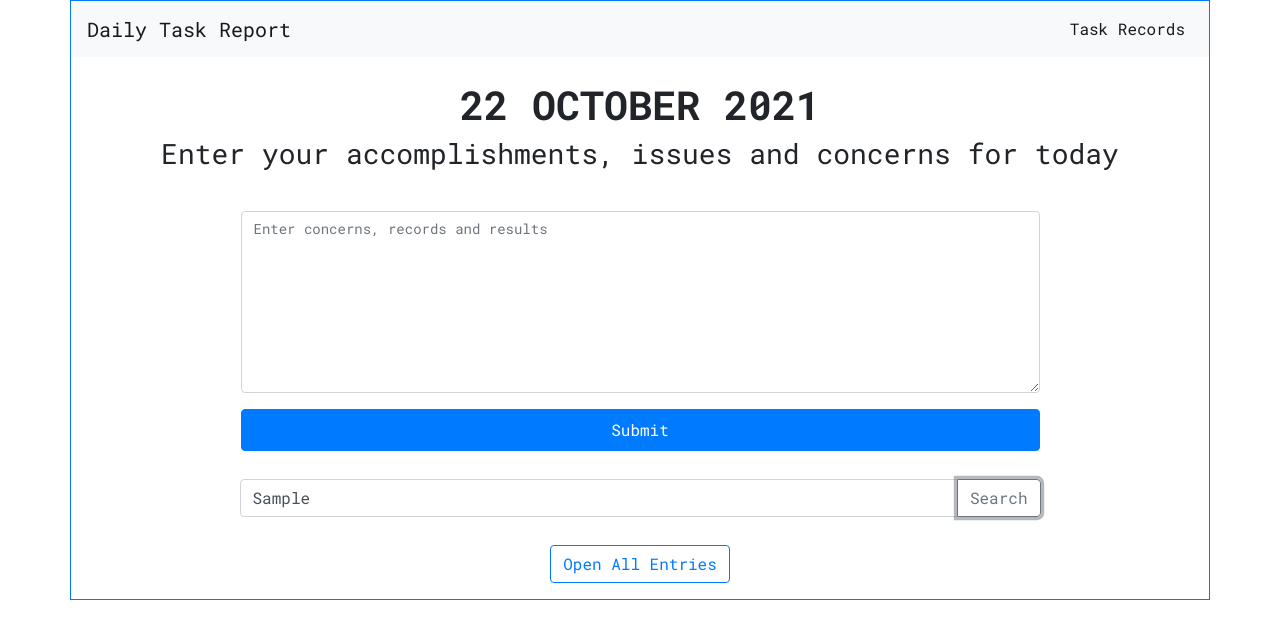
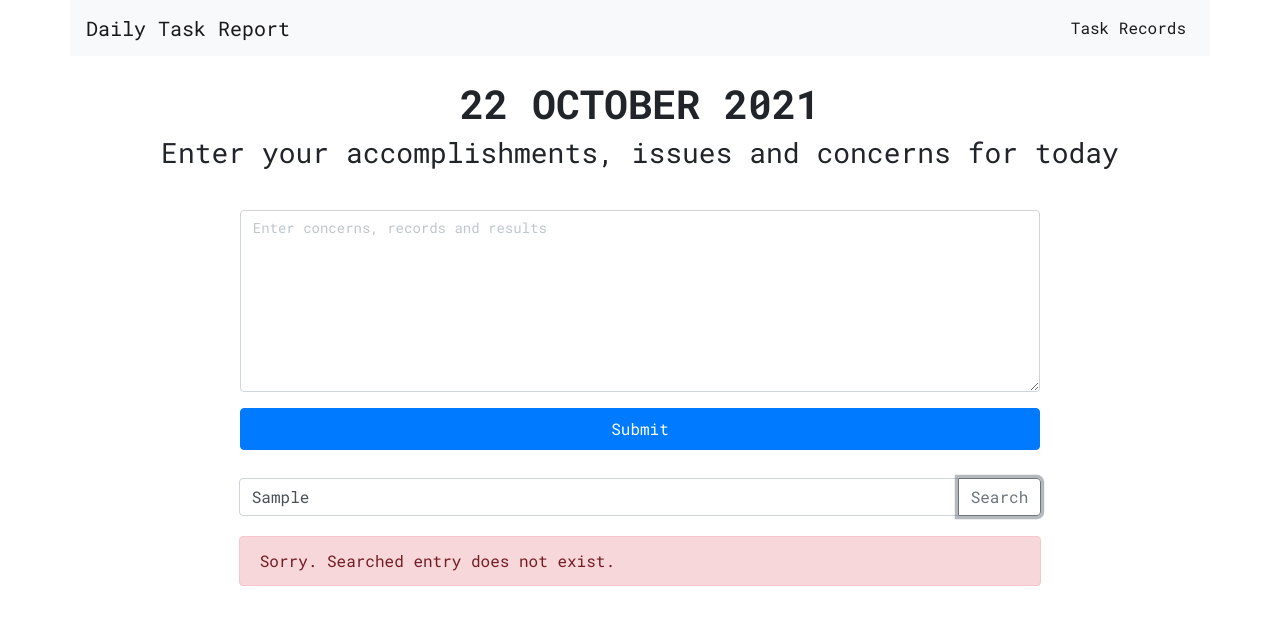
Before and after one commit to TransistorSmoke/daily-task-report, an Angular app: page / in a window 1280 px wide. Both pictures are taken after typing "Sample" into the empty fields and a click on the button "Search". Shown: the top 638 px of the page. Built offline with nearby package versions, Linux system fonts and the light colour scheme; what angular-mydatepicker would draw is missing.

Commit message:
Added error message when searched term does not exist

```diff
--- a/src/app/records/records-group/records-group.component.html
+++ b/src/app/records/records-group/records-group.component.html
@@ -6,7 +6,7 @@
 	<div class="d-flex justify-content-center flex-column col-md-9 mx-auto">
 		<app-searchbar [allEntries] = "arrayEntries" (onSearchEmit)="receiveEmittedSearchValue($event)"></app-searchbar>
 
-		<div>
+		<div [ngClass]="{'d-none': arrayEntries.length === 0}">
 			<app-button [btnOpenCloseState]="btnOpenCloseState" (onButtonToggleState)="receiveEmittedButtonState($event)"></app-button>
 			<ul class="records-entries-list px-0">
 				<li class="entry-list-item" *ngFor="let entry of arrayEntries; let i = index" >
@@ -20,5 +20,9 @@
 			</ul>
 		</div>
 
+		<div class="alert alert-danger mt-3" role="alert" [ngClass]="{'d-none': arrayEntries.length > 0}">
+			Sorry. Searched entry does not exist.
+		</div>
+
 	</div>
 </div>
--- a/src/app/records/records-group/records-group.component.ts
+++ b/src/app/records/records-group/records-group.component.ts
@@ -66,7 +66,6 @@ export class RecordsGroupComponent implements OnInit {
 		this.arrayEntries = searchedEntries;
 	}
 
-
 	/*
 	 * Compares dates.
 	 * Returns true if dates are equal, false if otherwise.
--- a/src/app/searchbar/searchbar.component.html
+++ b/src/app/searchbar/searchbar.component.html
@@ -1,6 +1,6 @@
 <form action="" [formGroup]="searchForm">
     <div class="input-group mx-auto my-1">
-        <input type="text" class="form-control" placeholder="Search entry info here" formControlName="search">
+        <input type="text" class="form-control" placeholder="Search entry details" formControlName="search">
         <div class="input-group-append">
         <button class="btn btn-outline-secondary" type="button">Search</button>
         </div>
--- a/src/index.html
+++ b/src/index.html
@@ -5,15 +5,12 @@
   <title>Daily Task Report</title>
   <base href="/">
   <meta name="viewport" content="width=device-width, initial-scale=1">
-  <!-- <link rel="icon" type="image/x-icon" href="favicon.ico">
-  <link rel="preconnect" href="https://fonts.gstatic.com"> -->
-  <!-- <link href="https://fonts.googleapis.com/css2?family=Roboto:wght@300;400;500&display=swap" rel="stylesheet"> -->
-  <!-- <link href="https://fonts.googleapis.com/icon?family=Material+Icons" rel="stylesheet"> -->
+  <link rel="icon" type="image/x-icon" href="favicon.ico">
+  <!-- <link rel="preconnect" href="https://fonts.gstatic.com"> -->
 </head>
 <body>
-  <div class="container border border-primary p-0">
+  <div class="container p-0">
     <app-root></app-root>
   </div>
-
 </body>
 </html>
--- a/src/styles.scss
+++ b/src/styles.scss
@@ -12,6 +12,14 @@ body {
 body {
   font-family: 'Roboto Mono', monospace;
   font-size: $core-text-size;
+
+  form {
+    .form-control::placeholder {
+      color: #bec6cc;
+      font-size: 14px;
+    }
+
+  }
 }
 
 body,
@@ -23,5 +31,7 @@ div {
   margin: 0;
   padding:0
 }
+
+
 // html, body { height: 100%; }
 // body { margin: 0; font-family: Roboto, "Helvetica Neue", sans-serif; }
```
